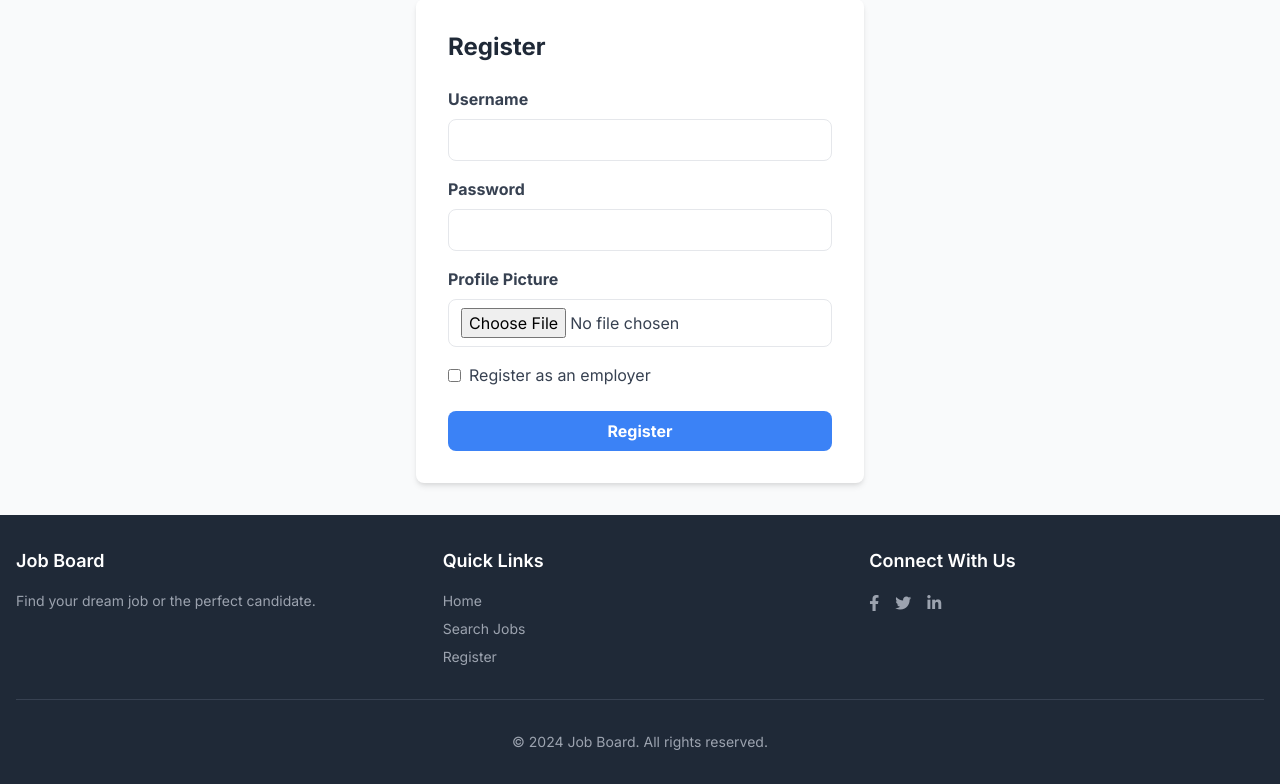
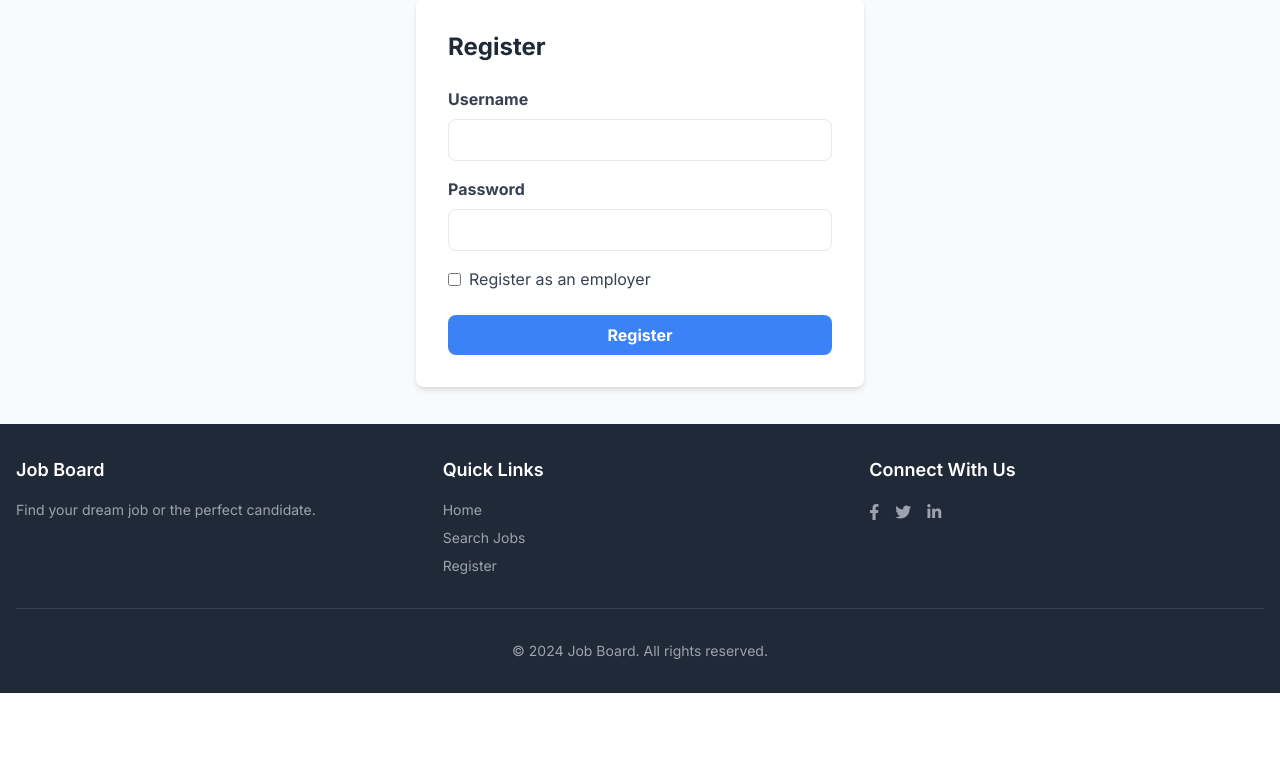
Before and after one commit to thomascodes1-dot/HotSauceJobs_agent, a Flask app: page /register in a window 1280 px wide. Shown: the part 107-891 px from the top of the page. After the commit the page ends 800 px from the top, so only its background shows below. Run offline with Flask 3, Linux system fonts and the light colour scheme; some libraries are stand-ins or nearby versions.

Commit message:
Restored to 'da8b526db9c83f2ee48ae2b3c12dd9f313350c76'

```diff
--- a/forms.py
+++ b/forms.py
@@ -1,7 +1,7 @@
 from flask_wtf import FlaskForm
 from wtforms import StringField, TextAreaField, SubmitField, FileField, BooleanField, PasswordField
 from wtforms.validators import DataRequired, Length, Optional
-from flask_wtf.file import FileAllowed, FileField
+from flask_wtf.file import FileAllowed
 
 class CompanyForm(FlaskForm):
     name = StringField('Company Name', validators=[DataRequired()])
@@ -26,5 +26,4 @@ class RegistrationForm(FlaskForm):
     is_employer = BooleanField('Register as an employer')
     company_name = StringField('Company Name', validators=[Optional(), Length(max=100)])
     company_description = TextAreaField('Company Description', validators=[Optional()])
-    profile_picture = FileField('Profile Picture', validators=[FileAllowed(['jpg', 'png', 'jpeg'], 'Images only!')])
     submit = SubmitField('Sign Up')
--- a/models.py
+++ b/models.py
@@ -26,7 +26,6 @@ class User(UserMixin, db.Model):
     applications = db.relationship('JobApplication', backref='applicant', lazy=True)
     company_name = db.Column(db.String(100), nullable=True)
     company_description = db.Column(db.Text, nullable=True)
-    profile_picture = db.Column(db.String(255), nullable=True)  # New field for profile picture
 
     def set_password(self, password):
         self.password_hash = generate_password_hash(password)
--- a/routes.py
+++ b/routes.py
@@ -91,13 +91,6 @@ def register():
                 company_description=form.company_description.data if form.is_employer.data else None
             )
             new_user.set_password(form.password.data)
-
-            if form.profile_picture.data:
-                filename = secure_filename(form.profile_picture.data.filename)
-                profile_pic_path = os.path.join(current_app.config['UPLOAD_FOLDER'], filename)
-                form.profile_picture.data.save(profile_pic_path)
-                new_user.profile_picture = filename
-
             db.session.add(new_user)
 
             if new_user.is_employer:
--- a/templates/register.html
+++ b/templates/register.html
@@ -3,7 +3,7 @@
 {% block content %}
 <div class="max-w-md mx-auto bg-white p-8 rounded-lg shadow-md">
     <h2 class="text-2xl font-bold mb-6">Register</h2>
-    <form method="POST" action="{{ url_for('main.register') }}" enctype="multipart/form-data">
+    <form method="POST" action="{{ url_for('main.register') }}">
         {{ form.hidden_tag() }}
         <div class="mb-4">
             <label for="username" class="block text-gray-700 font-bold mb-2">Username</label>
@@ -12,10 +12,6 @@
         <div class="mb-4">
             <label for="password" class="block text-gray-700 font-bold mb-2">Password</label>
             {{ form.password(class="w-full px-3 py-2 border rounded-lg text-gray-700 focus:outline-none focus:border-blue-500") }}
-        </div>
-        <div class="mb-4">
-            <label for="profile_picture" class="block text-gray-700 font-bold mb-2">Profile Picture</label>
-            {{ form.profile_picture(class="w-full px-3 py-2 border rounded-lg text-gray-700 focus:outline-none focus:border-blue-500") }}
         </div>
         <div class="mb-6">
             <label class="flex items-center">
```
Also changed, not shown: migrations/versions/36eaef93eef3_add_profile_picture_to_user_model.py (deleted, +0 -32 lines).
